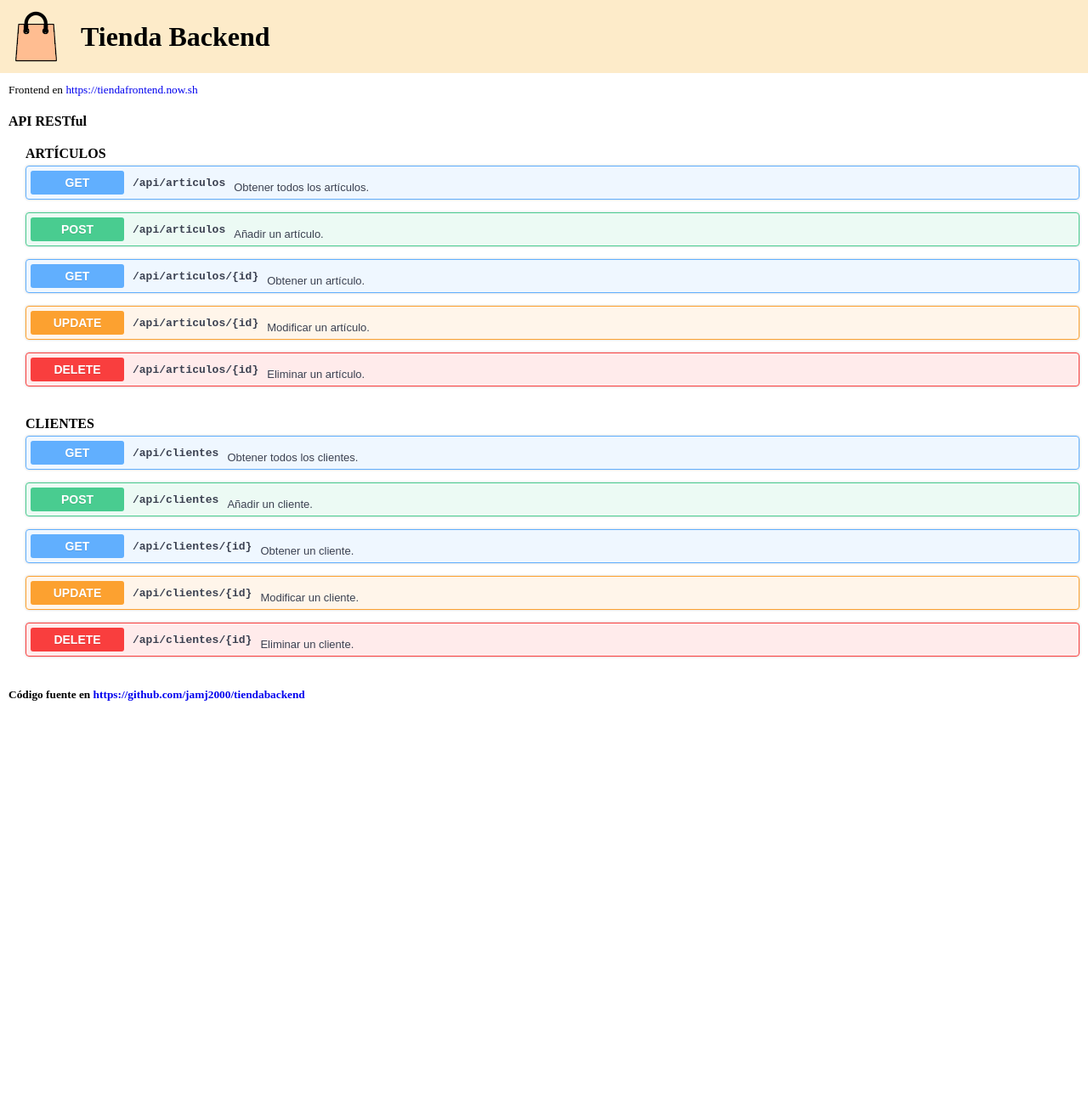
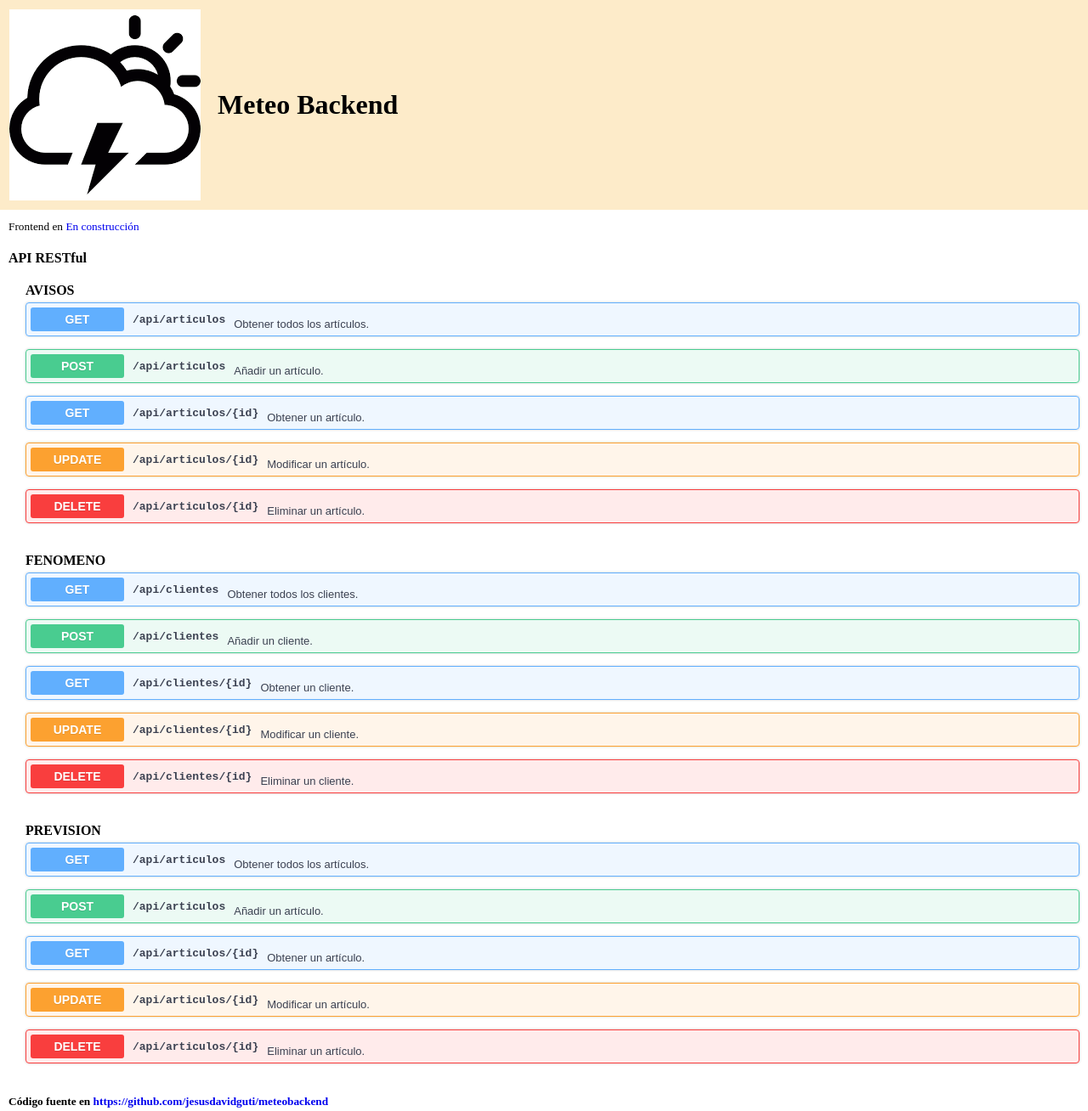
Before and after one commit to jesusdavidguti/meteobackend, a website: page public/index.html in a window 1280 px wide. Shown: the whole page at 85% size. Before the commit the page ends 836 px from the top, so only its background shows below. Drawn offline with Linux system fonts and the light colour scheme; a web font is replaced by a local one.

Commit message:
html e imágenes

```diff
--- a/public/index.html
+++ b/public/index.html
@@ -2,15 +2,15 @@
 <html lang="es">
 
 <head>
-    <title>Tienda Backend</title>
+    <title>Meteo Backend</title>
     <meta charset="UTF-8">
 
-    <meta name="description" content="Fullstack example">
+    <meta name="description" content="Fullstack meteobackend">
     <meta name="keywords" content="Backend, NodeJS, Express, MongoDB, JavaScript">
     <meta name="author" content="José Antonio Muñoz Jiménez">
     <meta name="viewport" content="width=device-width, initial-scale=1.0">
 
-    <link rel="icon" type="image/png" href="/favicon.png">
+    <link rel="icon" type="image/png" href="/tormenta.png">
 
     <style>
         @import url("https://fonts.googleapis.com/css?family=Aclonica");
@@ -141,15 +141,15 @@
 
 <body>
     <div class="cabecera">
-        <img src="/favicon.png">
-        <h1>Tienda Backend</h1>
+        <img src="icono.png">
+        <h1>Meteo Backend</h1>
     </div>
-    <p><small>Frontend en <a href="https://tiendafrontend.now.sh/">https://tiendafrontend.now.sh</a></small></p>
+    <p><small>Frontend en <a href="#">En construcción</a></small></p>
 
     <p><b>API RESTful</b></p>
 
     <div class="bloque">
-        <h4>ARTÍCULOS</h4>
+        <h4>AVISOS</h4>
         <div class="resumen metodo get">
             <span class="metodo-verbo http-get">GET</span>
             <span class="metodo-ruta">/api/articulos</span>
@@ -178,7 +178,7 @@
     </div>
 
     <div class="bloque">
-        <h4>CLIENTES</h4>
+        <h4>FENOMENO</h4>
         <div class="resumen metodo get">
             <span class="metodo-verbo http-get">GET</span>
             <span class="metodo-ruta">/api/clientes</span>
@@ -205,10 +205,39 @@
             <span class="metodo-descripcion">Eliminar un cliente.</span>
         </div>
     </div>
+
+    <div class="bloque">
+        <h4>PREVISION</h4>
+        <div class="resumen metodo get">
+            <span class="metodo-verbo http-get">GET</span>
+            <span class="metodo-ruta">/api/articulos</span>
+            <span class="metodo-descripcion">Obtener todos los artículos.</span>
+        </div>
+        <div class="resumen metodo post">
+            <span class="metodo-verbo http-post">POST</span>
+            <span class="metodo-ruta">/api/articulos</span>
+            <span class="metodo-descripcion">Añadir un artículo.</span>
+        </div>
+        <div class="resumen metodo get">
+            <span class="metodo-verbo http-get">GET</span>
+            <span class="metodo-ruta">/api/articulos/{id}</span>
+            <span class="metodo-descripcion">Obtener un artículo.</span>
+        </div>
+        <div class="resumen metodo update">
+            <span class="metodo-verbo http-update">UPDATE</span>
+            <span class="metodo-ruta">/api/articulos/{id}</span>
+            <span class="metodo-descripcion">Modificar un artículo.</span>
+        </div>
+        <div class="resumen metodo delete">
+            <span class="metodo-verbo http-delete">DELETE</span>
+            <span class="metodo-ruta">/api/articulos/{id}</span>
+            <span class="metodo-descripcion">Eliminar un artículo.</span>
+        </div>
+    </div>
     <p>
         <small>
             <b>Código fuente en
-                <a href="https://github.com/jamj2000/tiendabackend">https://github.com/jamj2000/tiendabackend</a>
+                <a href="https://github.com/jesusdavidguti/meteobackend">https://github.com/jesusdavidguti/meteobackend</a>
             </b>
         </small>
     </p>
```
Also changed, not shown: public/icono.png (added), public/tormenta.png (added).
